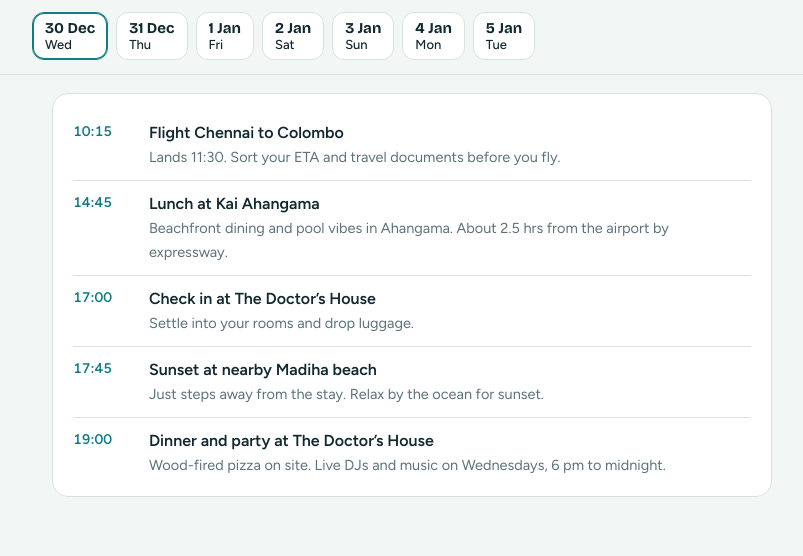
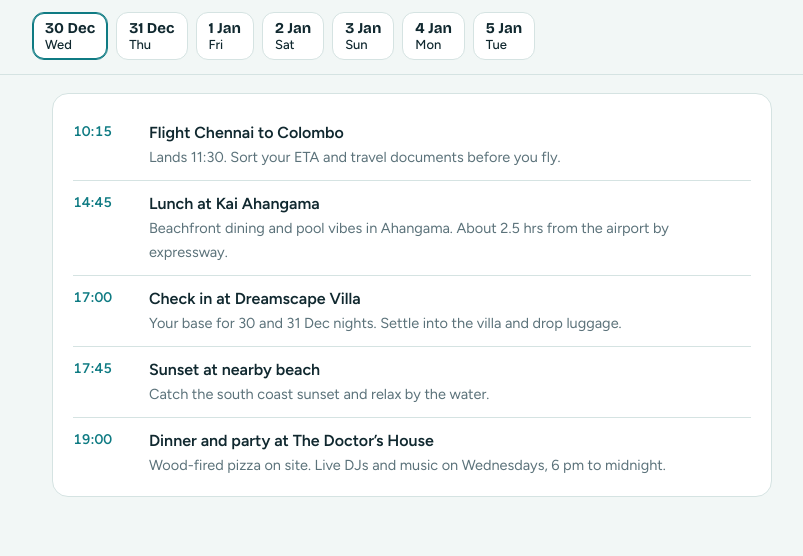
Before and after one commit to AKIILESH/SL, a plain HTML site: page Sri Lanka South Coast_ 30 Dec to 5 Jan.html in a window 1280 px wide. Shown: the whole page, without its empty margins (228-1031 px from the left). Drawn offline with nearby package versions, Linux system fonts and the light colour scheme.

Commit message:
Update stay for 30 and 31 nights to Dreamscape Villa

```diff
--- a/Sri Lanka South Coast_ 30 Dec to 5 Jan.html
+++ b/Sri Lanka South Coast_ 30 Dec to 5 Jan.html
@@ -48,8 +48,8 @@ var D=[
 {d:"Wed 30 Dec",s:"30 Dec",w:"Colombo to Ahangama to Madiha",t:"Arrive and settle in",tag:"",i:[
 ["10:15","Flight Chennai to Colombo","Lands 11:30. Sort your ETA and travel documents before you fly."],
 ["14:45","Lunch at Kai Ahangama","Beachfront dining and pool vibes in Ahangama. About 2.5 hrs from the airport by expressway."],
-["17:00","Check in at The Doctor’s House","Settle into your rooms and drop luggage."],
-["17:45","Sunset at nearby Madiha beach","Just steps away from the stay. Relax by the ocean for sunset."],
+["17:00","Check in at Dreamscape Villa","Your base for 30 and 31 Dec nights. Settle into the villa and drop luggage."],
+["17:45","Sunset at nearby beach","Catch the south coast sunset and relax by the water."],
 ["19:00","Dinner and party at The Doctor’s House","Wood-fired pizza on site. Live DJs and music on Wednesdays, 6 pm to midnight."]]},
 {d:"Thu 31 Dec",s:"31 Dec",w:"Madiha to Ahangama (placeholder)",t:"New Year’s Eve",tag:"NYE",i:[
 ["10:30","Kai Beach Club & Pool","Pool, daybeds, and oceanfront vibes in Ahangama."],
@@ -58,7 +58,7 @@ var D=[
 ["19:30","NYE dinner","Ceylon Sliders in Ahangama, or the Closenberg gala dinner in Galle if tickets exist."],
 ["23:30","Countdown and party","Ahangama or Closenberg in Galle. Confirm tickets first and pre-book a driver back."]]},
 {d:"Fri 1 Jan",s:"1 Jan",w:"Ahangama to Hiriketiya",t:"Recover, then move east",tag:"",i:[
-["12:00","Check out","Pack up and check out."],
+["12:00","Check out from Dreamscape Villa","Pack up and check out before moving to Hiriketiya."],
 ["14:30","Transfer to Hiriketiya","About 1 to 1.25 hrs via Weligama and Mirissa."],
 ["15:45","Coconut Tree Hill, Mirissa","Quick photo stop on the way."],
 ["17:00","Check in at Chill Vibes Hostel","Your base for Jan 1, 2 and 3. Catch the sunset on the bay."],
```
Also changed, not shown: index.html (+3 -3 lines).
